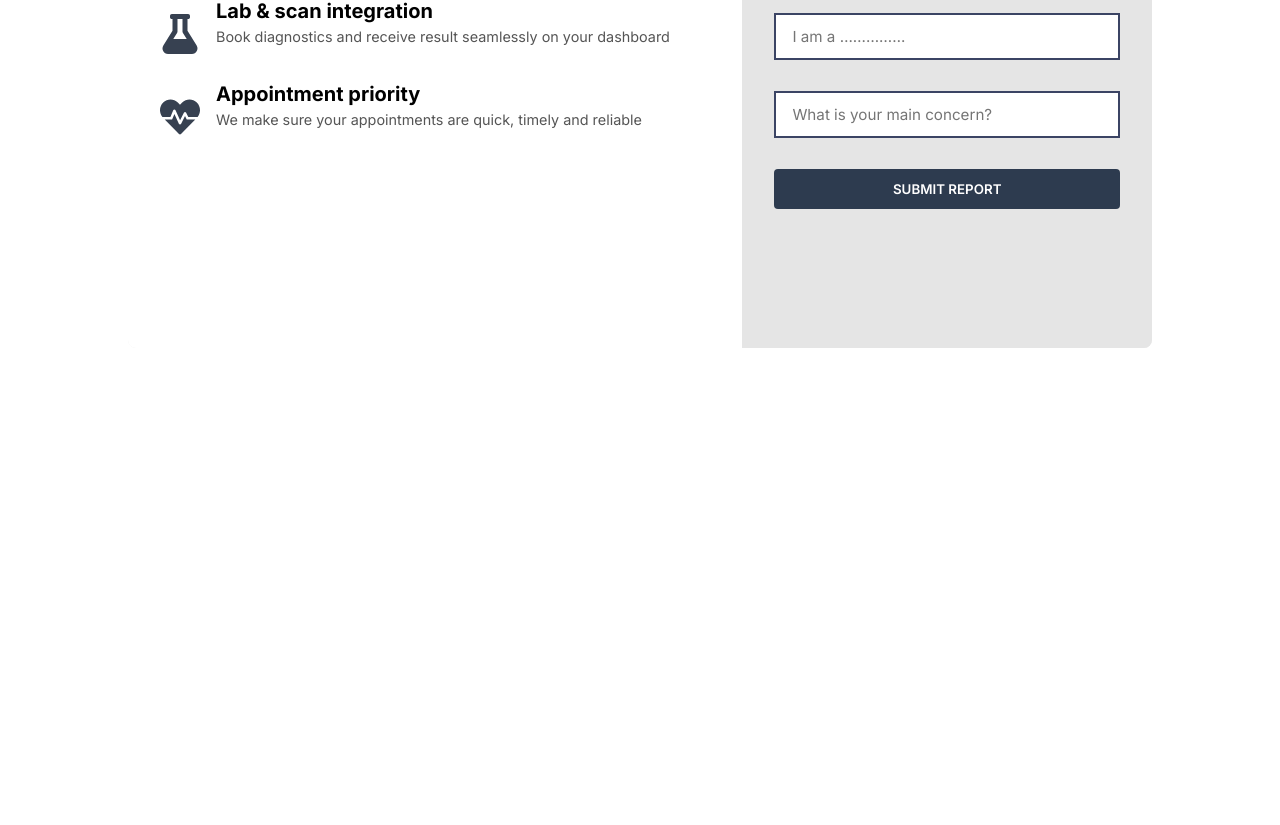
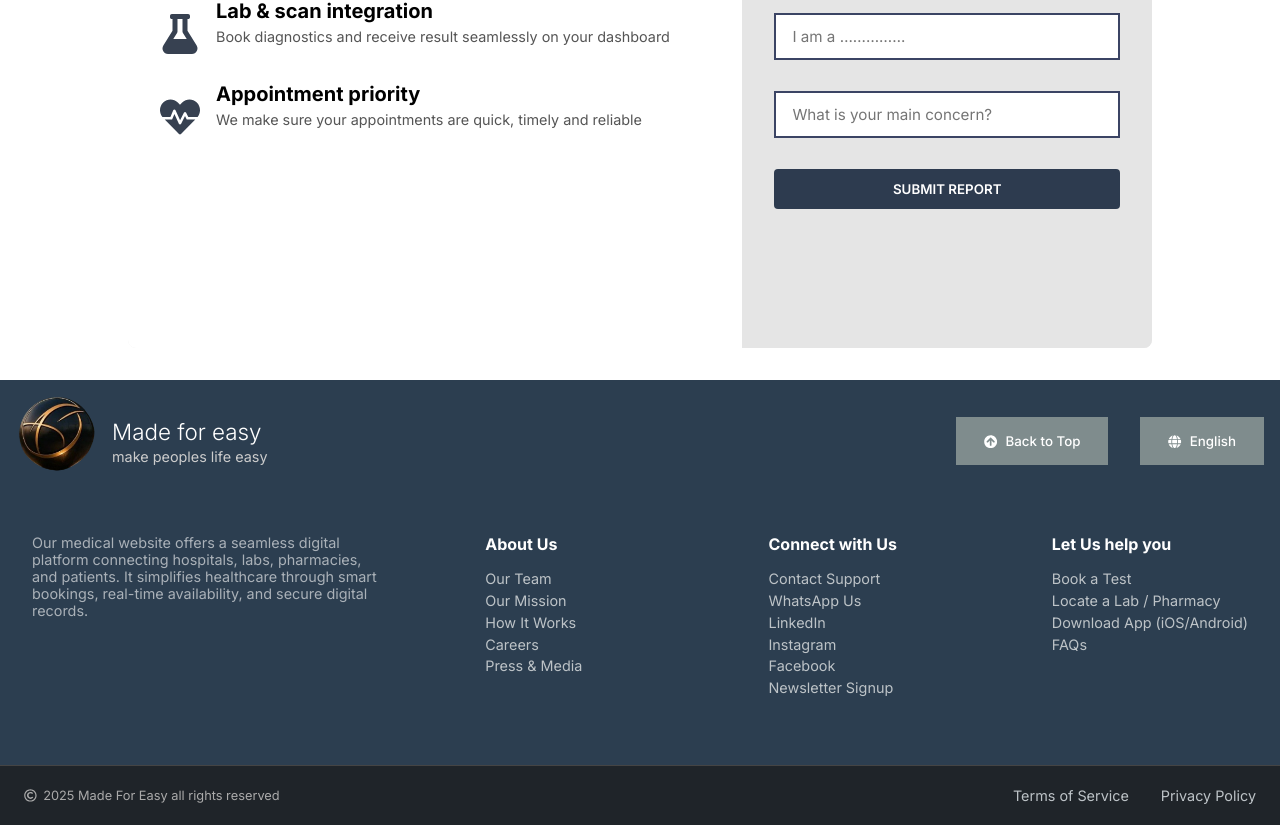
Before and after one commit to soofiyabinthshajahan/made-for-easy, a React (Create React App) app in the folder client/: page / in a window 1280 px wide. Shown: the part 2538-3363 px from the top of the page. Before the commit the page ends 2918 px from the top, so only its background shows below. Built offline with nearby package versions, Linux system fonts and the light colour scheme.

Commit message:
feat: created the footer

```diff
--- a/client/src/App.tsx
+++ b/client/src/App.tsx
@@ -6,6 +6,7 @@ import Presence from './Components/Presence/Presence'
 import CEOMessage from './Components/About/CEOMessage'
 import FeaturesSection from './Components/Features/FeatureDisplay'
 import ContactForm from './Components/Contact/ContactForm'
+import Footer from './Components/Footer/Footer'
 function App() {
   return (
     <div>
@@ -16,6 +17,7 @@ function App() {
       <CEOMessage/>
       <FeaturesSection/>
       <ContactForm/>
+      <Footer/>
     </div>
   )
 }
--- /dev/null
+++ b/client/src/Components/Footer/Footer.style.ts
@@ -0,0 +1,135 @@
+import styled from "styled-components";
+
+export const FooterContainer = styled.footer`
+  background: #2c3e50;
+  color: #fff;
+  /* padding: 2rem 2rem 0 0rem; */
+  font-family: "Segoe UI", sans-serif;
+  display: flex;
+  flex-direction: column;
+`;
+
+export const FooterTop = styled.div`
+  display: flex;
+  flex-direction: row;
+  justify-content: space-between;
+  align-items: center; /* This aligns logo and buttons on same line */
+  padding: 1rem;
+`;
+
+
+export const LogoText = styled.div`
+  display: flex;
+  flex-direction: row;
+  align-items: center;
+  gap: 1rem;
+`;
+
+export const FooterLogo = styled.div`
+  display: flex;
+  flex-direction: column;
+  width: 30%;
+  gap: 1rem;
+
+  img {
+    height: 90px;
+    width: 80px;
+    border-radius: 50%;
+  }
+
+  h3 {
+    margin: 0;
+    font-size: 1.4rem;
+    font-weight: 300;
+    color: #fff;
+  }
+
+  p {
+    font-size: 0.9rem;
+    color: #ccc;
+    margin-top: 0.2rem;
+  }
+`;
+
+export const FooterDesc = styled.p`
+  font-size: 0.9rem;
+  color: #aab1b8;
+  max-width: 350px;
+`;
+
+export const FooterBtns = styled.div`
+  display: flex;
+  flex-direction: row;
+  gap: 2rem;
+  align-items: flex-end;
+`;
+
+export const FooterBtn = styled.button`
+  background: #7f8c8d;
+  border: none;
+  padding: 1rem 1.75rem;
+  color: #fff;
+  font-weight: 500;
+  cursor: pointer;
+  display: flex;
+  align-items: center;
+  gap: 0.5rem;
+  transition: background 0.3s;
+
+  &:hover {
+    background: #95a5a6;
+  }
+`;
+
+export const FooterMain = styled.div`
+  display: flex;
+  justify-content: space-between;
+  flex-wrap: wrap;
+  width: 100%;
+  padding:2rem ;
+`;
+
+export const FooterSection = styled.div`
+  min-width: 180px;
+`;
+
+export const FooterTitle = styled.h4`
+  font-size: 1rem;
+  margin-bottom: 1rem;
+`;
+
+export const FooterLink = styled.p`
+  font-size: 0.9rem;
+  margin: 0.3rem 0;
+  cursor: pointer;
+  color: #bdc3c7;
+
+  &:hover {
+    color: #fff;
+    text-decoration: underline;
+  }
+`;
+
+export const FooterBottom = styled.div`
+  display: flex;
+  justify-content: space-between;
+  flex-wrap: wrap;
+  border-top: 1px solid #444;
+  margin-top: 2rem;
+  padding: 1rem 1.5rem;
+  font-size: 0.8rem;
+  color: #aaa;
+  background-color: #1f2429;
+`;
+
+export const Copyright = styled.div`
+  display: flex;
+  align-items: center;
+  gap: 0.4rem;
+`;
+
+export const Servicepolicy = styled.div`
+  display: flex;
+  align-items: center;
+  gap: 2rem;
+`;
--- /dev/null
+++ b/client/src/Components/Footer/Footer.tsx
@@ -0,0 +1,85 @@
+import React from 'react';
+import {
+    FooterContainer,
+    FooterTop,
+    FooterMain,
+    FooterSection,
+    FooterTitle,
+    FooterLink,
+    FooterDesc,
+    FooterBottom,
+    Copyright,
+    FooterLogo,
+    FooterBtns,
+    FooterBtn,
+    LogoText,
+    Servicepolicy
+} from './Footer.style';
+import { FaArrowCircleUp, FaGlobe, FaRegCopyright } from 'react-icons/fa';
+
+const Footer: React.FC = () => {
+    return (
+        <FooterContainer>
+            <FooterTop>
+                <FooterLogo>
+                    <LogoText>
+                        <img src="./Static/Logo.png" alt="logo" />
+                        <div>
+                            <h3>Made for easy</h3>
+                            <p>make peoples life easy</p>
+                        </div>
+                    </LogoText>
+                     </FooterLogo>
+                    <FooterBtns>
+                        <FooterBtn><FaArrowCircleUp /> Back to Top</FooterBtn>
+                        <FooterBtn><FaGlobe /> English</FooterBtn>
+                    </FooterBtns>
+
+            </FooterTop>
+
+            <FooterMain>
+                <FooterDesc>
+                    Our medical website offers a seamless digital platform connecting hospitals,
+                    labs, pharmacies, and patients. It simplifies healthcare through smart
+                    bookings, real-time availability, and secure digital records.
+                </FooterDesc>
+                <FooterSection>
+                    <FooterTitle>About Us</FooterTitle>
+                    <FooterLink>Our Team</FooterLink>
+                    <FooterLink>Our Mission</FooterLink>
+                    <FooterLink>How It Works</FooterLink>
+                    <FooterLink>Careers</FooterLink>
+                    <FooterLink>Press & Media</FooterLink>
+                </FooterSection>
+                <FooterSection>
+                    <FooterTitle>Connect with Us</FooterTitle>
+                    <FooterLink>Contact Support</FooterLink>
+                    <FooterLink>WhatsApp Us</FooterLink>
+                    <FooterLink>LinkedIn</FooterLink>
+                    <FooterLink>Instagram</FooterLink>
+                    <FooterLink>Facebook</FooterLink>
+                    <FooterLink>Newsletter Signup</FooterLink>
+                </FooterSection>
+                <FooterSection>
+                    <FooterTitle>Let Us help you</FooterTitle>
+                    <FooterLink>Book a Test</FooterLink>
+                    <FooterLink>Locate a Lab / Pharmacy</FooterLink>
+                    <FooterLink>Download App (iOS/Android)</FooterLink>
+                    <FooterLink>FAQs</FooterLink>
+                </FooterSection>
+            </FooterMain>
+
+            <FooterBottom>
+                <Copyright>
+                    <FaRegCopyright /> 2025 Made For Easy all rights reserved
+                </Copyright>
+                <Servicepolicy>
+                    <FooterLink>Terms of Service</FooterLink>
+                    <FooterLink>Privacy Policy</FooterLink>
+                </Servicepolicy>
+            </FooterBottom>
+        </FooterContainer>
+    );
+};
+
+export default Footer;
```
